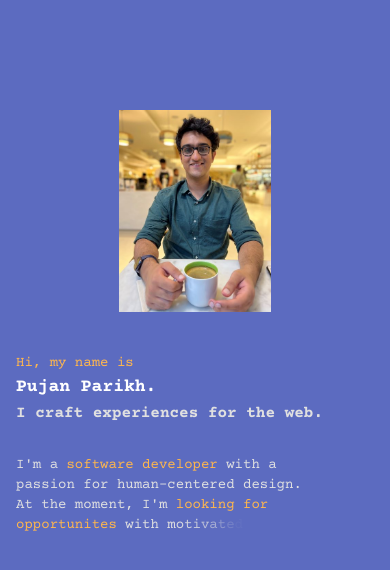
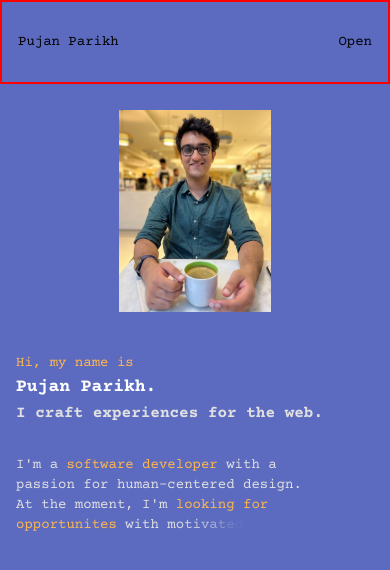
Before and after one commit to pujxn/portfolio-website, a React (Vite) app: page / in a window 390 px wide. Shown: the top 570 px of the page. Built offline with nearby package versions, Linux system fonts and the light colour scheme.

Commit message:
Added mobile navbar

```diff
--- /dev/null
+++ b/src/components/mobile components/Navbar Components/HamburgerButton.jsx
@@ -0,0 +1,12 @@
+import { useState } from "react";
+
+const HamburgerButton = () => {
+
+    const [isOpen, setIsOpen] = useState(false);
+
+    return (
+        <button onClick={(() => setIsOpen(prevState => !prevState))} >{isOpen ? "Close" : "Open"}</button >
+    )
+}
+
+export default HamburgerButton;
--- a/src/components/mobile components/NavbarMobile.jsx
+++ b/src/components/mobile components/NavbarMobile.jsx
@@ -1,6 +1,14 @@
+import HamburgerButton from "@/components/mobile components/Navbar Components/HamburgerButton";
+
 const NavbarMobile = () => {
     return (
-        <div className="h-1/10 ">
+        <div className="h-1/10 debug flex justify-between items-center px-4 text-sm">
+            <div>
+                <p>Pujan Parikh</p>
+            </div>
+            <div>
+                <HamburgerButton />
+            </div>
 
         </div>
     )
```
